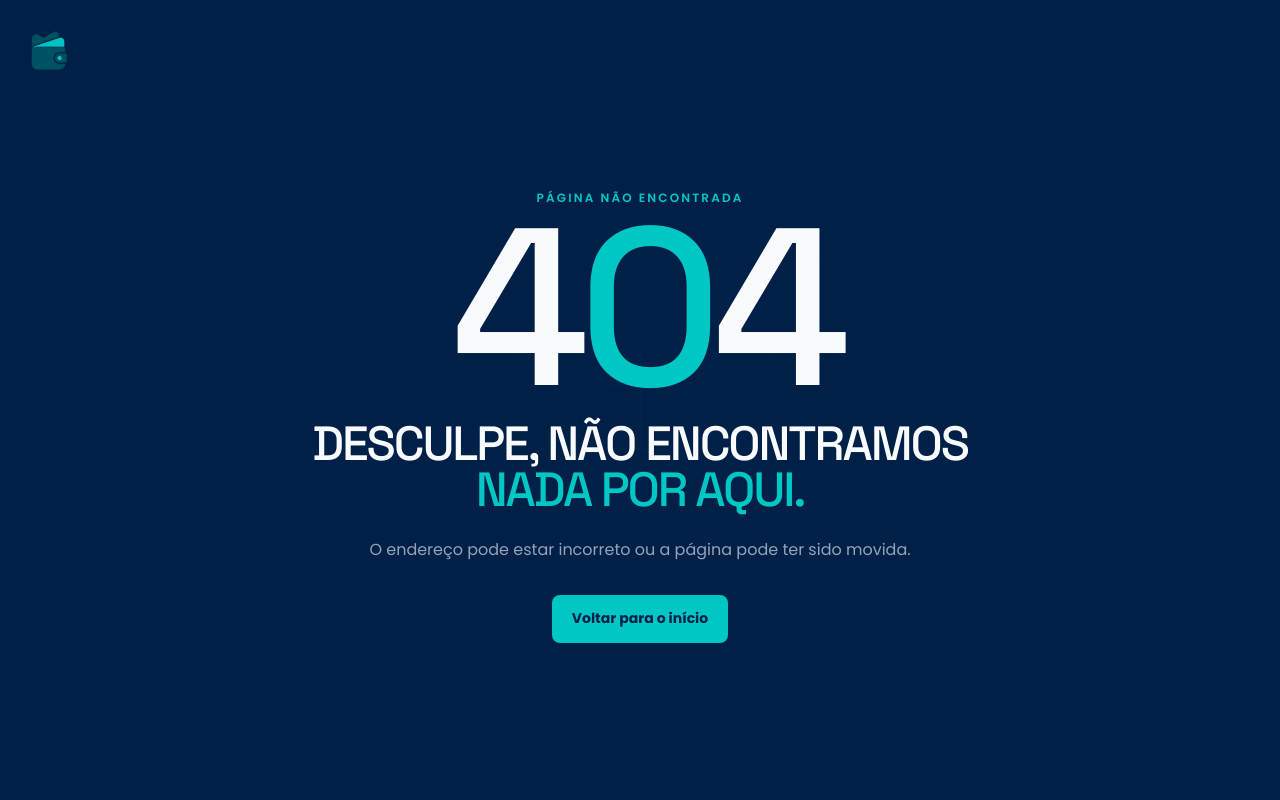
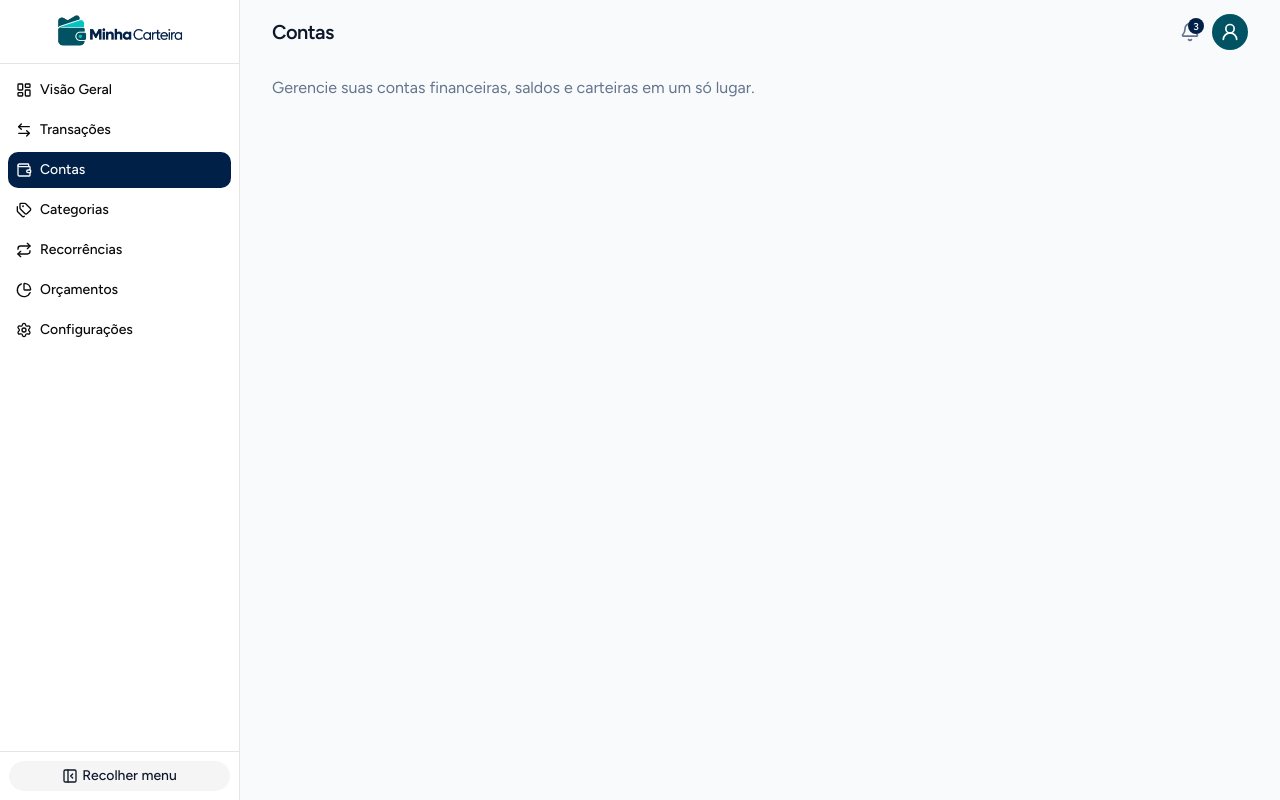
Before and after one commit to teuaraujoo/minha-carteira, a Next.js app in the folder frontend/: page /accounts in a window 1280 px wide. Before the commit this address had no page. Built offline with nearby package versions, Linux system fonts and the light colour scheme.

Commit message:
feat(frontend): add accounts and recurring transactions pages

```diff
--- /dev/null
+++ b/frontend/app/accounts/page.tsx
@@ -0,0 +1,13 @@
+import { AppShell } from "@/components/app-shell";
+
+export default function AccountsPage() {
+  return (
+    <AppShell>
+      <section aria-label="Contas" className="max-w-3xl">
+        <p className="text-muted-foreground">
+          Gerencie suas contas financeiras, saldos e carteiras em um só lugar.
+        </p>
+      </section>
+    </AppShell>
+  );
+}
--- /dev/null
+++ b/frontend/app/recurring-transactions/page.tsx
@@ -0,0 +1,13 @@
+import { AppShell } from "@/components/app-shell";
+
+export default function RecurringTransactionsPage() {
+  return (
+    <AppShell>
+      <section aria-label="Recorrências" className="max-w-3xl">
+        <p className="text-muted-foreground">
+          Acompanhe e gerencie suas despesas e receitas fixas e recorrentes.
+        </p>
+      </section>
+    </AppShell>
+  );
+}
--- a/frontend/components/app-shell.tsx
+++ b/frontend/components/app-shell.tsx
@@ -13,9 +13,11 @@ import {
   Menu,
   PanelLeftClose,
   PanelLeftOpen,
+  Repeat,
   Settings,
   Tags,
   UserRound,
+  Wallet,
   X,
 } from "lucide-react";
 import { Button } from "@/components/ui/button";
@@ -24,13 +26,17 @@ import { cn } from "@/lib/utils";
 const navigationItems = [
   { label: "Visão Geral", href: "/", icon: LayoutDashboard },
   { label: "Transações", href: "/transactions", icon: ArrowLeftRight },
+  { label: "Contas", href: "/accounts", icon: Wallet },
   { label: "Categorias", href: "/categories", icon: Tags },
+  { label: "Recorrências", href: "/recurring-transactions", icon: Repeat },
   { label: "Orçamentos", href: "/budgets", icon: ChartPie },
   { label: "Configurações", href: "/settings", icon: Settings },
 ];
 
 const pageTitles: Record<string, string> = {
   "/profile": "Perfil",
+  "/accounts": "Contas",
+  "/recurring-transactions": "Recorrências",
 };
 
 const recentNotifications = [
```
